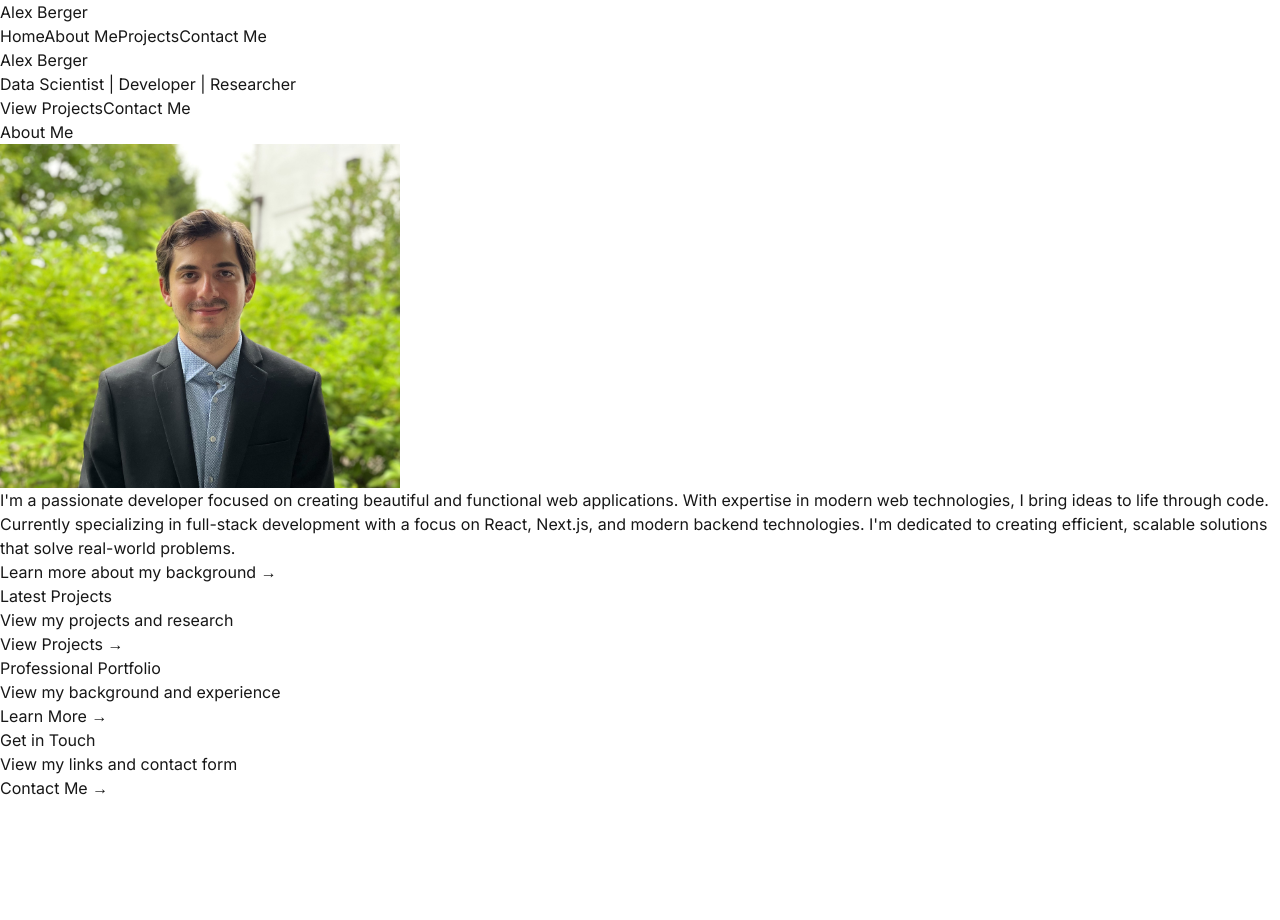
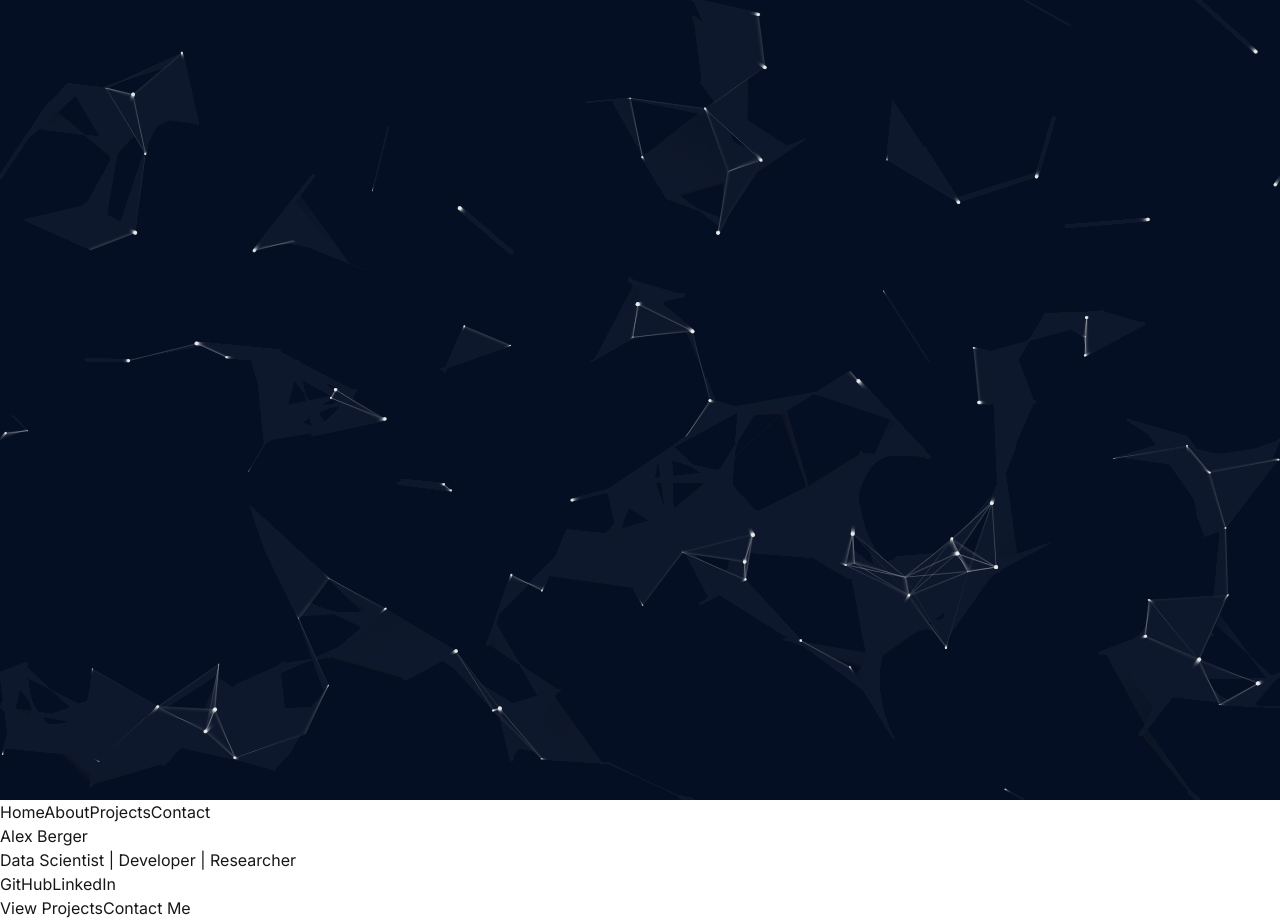
Before and after one commit to aberger1999/Personal-Website, a Next.js app in the folder portfolio-site/: page / in a window 1280 px wide. Before the commit the page ends 800 px from the top, so only its background shows below. Built offline with nearby package versions, Linux system fonts and the light colour scheme.

Commit message:
fixed background

```diff
--- a/portfolio-site/src/app/components/Navbar.tsx
+++ b/portfolio-site/src/app/components/Navbar.tsx
@@ -1,35 +1,16 @@
 'use client';
 import Link from 'next/link';
-import { usePathname } from 'next/navigation';
 
 export default function Navbar() {
-  const pathname = usePathname();
-
-  const isActive = (path: string) => {
-    return pathname === path ? 'text-blue-500' : 'text-gray-300 hover:text-white';
-  };
-
   return (
-    <nav className="fixed top-0 z-50 w-full bg-gray-900/90 backdrop-blur-sm">
+    <nav className="fixed top-0 z-50 w-full bg-transparent backdrop-blur-sm">
       <div className="mx-auto max-w-7xl px-4">
-        <div className="flex h-16 items-center justify-between">
-          <Link href="/" className="text-xl font-bold text-white">
-            Alex Berger
-          </Link>
-
-          <div className="flex space-x-8">
-            <Link href="/" className={`text-sm font-medium ${isActive('/')}`}>
-              Home
-            </Link>
-            <Link href="/about" className={`text-sm font-medium ${isActive('/about')}`}>
-              About Me
-            </Link>
-            <Link href="/projects" className={`text-sm font-medium ${isActive('/projects')}`}>
-              Projects
-            </Link>
-            <Link href="/contact" className={`text-sm font-medium ${isActive('/contact')}`}>
-              Contact Me
-            </Link>
+        <div className="flex h-16 items-center justify-center">
+          <div className="space-x-8 text-sm uppercase tracking-widest">
+            <Link href="/" className="text-gray-300 hover:text-white transition-colors">Home</Link>
+            <Link href="/about" className="text-gray-300 hover:text-white transition-colors">About</Link>
+            <Link href="/projects" className="text-gray-300 hover:text-white transition-colors">Projects</Link>
+            <Link href="/contact" className="text-gray-300 hover:text-white transition-colors">Contact</Link>
           </div>
         </div>
       </div>
--- /dev/null
+++ b/portfolio-site/src/app/components/ParticleBackground.tsx
@@ -0,0 +1,109 @@
+'use client';
+import { useEffect, useRef } from 'react';
+
+export default function ParticleBackground() {
+  const canvasRef = useRef<HTMLCanvasElement>(null);
+
+  useEffect(() => {
+    const canvas = canvasRef.current;
+    if (!canvas) return;
+
+    const ctx = canvas.getContext('2d') as CanvasRenderingContext2D;
+    if (!ctx) return;
+
+    // Set canvas size
+    const resizeCanvas = () => {
+      if (canvas && ctx) {
+        canvas.width = window.innerWidth;
+        canvas.height = window.innerHeight;
+      }
+    };
+
+    resizeCanvas();
+    window.addEventListener('resize', resizeCanvas);
+
+    // Particle type definition
+    interface Particle {
+      x: number;
+      y: number;
+      size: number;
+      speedX: number;
+      speedY: number;
+    }
+
+    const particles: Particle[] = [];
+    const particleCount = 100;
+
+    for (let i = 0; i < particleCount; i++) {
+      particles.push({
+        x: Math.random() * canvas.width,
+        y: Math.random() * canvas.height,
+        size: Math.random() * 2,
+        speedX: Math.random() * 0.5 - 0.25,
+        speedY: Math.random() * 0.5 - 0.25,
+      });
+    }
+
+    let animationFrameId: number;
+
+    // Animation
+    function animate() {
+      ctx.fillStyle = 'rgba(17, 24, 39, 0.1)';
+      ctx.fillRect(0, 0, canvasRef.current!.width, canvasRef.current!.height);
+
+      particles.forEach((particle) => {
+        // Move particles
+        particle.x += particle.speedX;
+        particle.y += particle.speedY;
+
+        // Wrap around screen
+        if (particle.x > canvas!.width) particle.x = 0;
+        if (particle.x < 0) particle.x = canvas!.width;
+        if (particle.y > canvas!.height) particle.y = 0;
+        if (particle.y < 0) particle.y = canvas!.height;
+
+        // Draw particles
+        ctx.beginPath();
+        ctx.arc(particle.x, particle.y, particle.size, 0, Math.PI * 2);
+        ctx.fillStyle = 'rgba(255, 255, 255, 0.5)';
+        ctx.fill();
+
+        // Draw lines between nearby particles
+        particles.forEach((p2) => {
+          const dx = particle.x - p2.x;
+          const dy = particle.y - p2.y;
+          const distance = Math.sqrt(dx * dx + dy * dy);
+
+          if (distance < 100) {
+            ctx.beginPath();
+            ctx.strokeStyle = `rgba(255, 255, 255, ${0.1 * (1 - distance / 100)})`;
+            ctx.lineWidth = 0.5;
+            ctx.moveTo(particle.x, particle.y);
+            ctx.lineTo(p2.x, p2.y);
+            ctx.stroke();
+          }
+        });
+      });
+
+      animationFrameId = requestAnimationFrame(animate);
+    }
+
+    animate();
+
+    // Cleanup function
+    return () => {
+      window.removeEventListener('resize', resizeCanvas);
+      if (animationFrameId) {
+        cancelAnimationFrame(animationFrameId);
+      }
+    };
+  }, []);
+
+  return (
+    <canvas
+      ref={canvasRef}
+      className="fixed inset-0 -z-10"
+      style={{ background: 'rgb(17, 24, 39)' }}
+    />
+  );
+}
--- a/portfolio-site/src/app/layout.tsx
+++ b/portfolio-site/src/app/layout.tsx
@@ -2,6 +2,7 @@
 import { Inter } from 'next/font/google'
 import './globals.css'
 import Navbar from './components/Navbar';
+import ParticleBackground from './components/ParticleBackground';
 
 const inter = Inter({ subsets: ['latin'] })
 
@@ -24,8 +25,9 @@
   return (
     <html lang="en">
       <body className={inter.className}>
+        <ParticleBackground />
         <Navbar />
-        {children}
+        <main>{children}</main>
       </body>
     </html>
   )
--- a/portfolio-site/src/app/page.tsx
+++ b/portfolio-site/src/app/page.tsx
@@ -9,108 +9,45 @@
 export default function Home() {
   return (
     <main>
-      {/* Hero Section */}
-      <section className="flex min-h-screen items-center justify-center bg-gradient-to-b from-gray-900 to-gray-800 px-4">
-        <div className="text-center">
-          <h1 className="mb-6 text-6xl font-bold text-white">
-            <span className="text-blue-500">Alex Berger</span>
+      <section className="min-h-screen flex items-center justify-center">
+        {/* Background dots/lines effect - we can add this later */}
+        <div className="text-center space-y-8 z-10">
+          <h1 className="text-6xl font-bold text-white tracking-tight">
+            Alex Berger
           </h1>
-          <p className="mb-8 text-xl text-gray-300">
+          <p className="text-xl text-gray-400 tracking-wide">
             Data Scientist | Developer | Researcher
           </p>
-          <div className="flex justify-center gap-4">
+
+          {/* Social links */}
+          <div className="flex justify-center space-x-6 my-8">
+            <a href="#" className="text-gray-400 hover:text-white transition-colors">
+              <span className="sr-only">GitHub</span>
+              {/* Add GitHub icon */}
+            </a>
+            <a href="#" className="text-gray-400 hover:text-white transition-colors">
+              <span className="sr-only">LinkedIn</span>
+              {/* Add LinkedIn icon */}
+            </a>
+          </div>
+
+          {/* Action buttons */}
+          <div className="flex justify-center space-x-4">
             <Link
               href="/projects"
-              className="rounded-lg bg-blue-500 px-8 py-3 font-semibold text-white transition hover:bg-blue-600"
+              className="px-8 py-3 rounded-full border border-blue-500 text-blue-500 hover:bg-blue-500 hover:text-white transition-all"
             >
               View Projects
             </Link>
             <Link
               href="/contact"
-              className="rounded-lg border border-white px-8 py-3 font-semibold text-white transition hover:bg-white hover:text-gray-900"
+              className="px-8 py-3 rounded-full border border-white text-white hover:bg-white hover:text-gray-900 transition-all"
             >
               Contact Me
             </Link>
           </div>
         </div>
       </section>
-
-      {/* About Section with Headshot */}
-      <section className="bg-gray-50 py-20">
-        <div className="container mx-auto max-w-6xl px-4">
-          <h2 className="mb-12 text-center text-4xl font-bold text-gray-800">
-            About Me
-          </h2>
-          <div className="flex flex-col gap-8 md:flex-row md:items-center md:gap-12">
-            {/* Headshot */}
-            <div className="md:w-1/3">
-              <div className="relative aspect-square w-full max-w-sm overflow-hidden rounded-lg">
-                {/* Replace with your headshot image */}
-                <Image
-                  src="/images/headshot.jpeg"
-                  alt="Professional headshot"
-                  width={400}
-                  height={400}
-                  className="h-full w-full object-cover"
-                />
-              </div>
-            </div>
-            {/* Professional Summary */}
-            <div className="md:w-2/3">
-              <p className="mb-6 text-lg text-gray-600">
-                I&apos;m a passionate developer focused on creating beautiful and functional web applications.
-                With expertise in modern web technologies, I bring ideas to life through code.
-              </p>
-              <p className="text-lg text-gray-600">
-                Currently specializing in full-stack development with a focus on React, Next.js, and modern backend technologies.
-                I&apos;m dedicated to creating efficient, scalable solutions that solve real-world problems.
-              </p>
-              <div className="mt-6">
-                <Link
-                  href="/about"
-                  className="text-blue-500 hover:text-blue-600"
-                >
-                  Learn more about my background →
-                </Link>
-              </div>
-            </div>
-          </div>
-        </div>
-      </section>
-
-      {/* Quick Highlights */}
-      <section className="py-20">
-        <div className="container mx-auto max-w-6xl px-4">
-          <div className="grid gap-8 md:grid-cols-3">
-            {/* Featured Project */}
-            <div className="rounded-lg bg-white p-6 shadow-lg">
-              <h2 className="mb-4 text-gray-600 font-semibold">Latest Projects</h2>
-              <p className="mb-4 text-gray-600">View my projects and research</p>
-              <Link href="/projects" className="text-blue-500 hover:text-blue-600">
-                View Projects →
-              </Link>
-            </div>
-
-            {/* Skills Overview */}
-            <div className="rounded-lg bg-white p-6 shadow-lg">
-              <h2 className="mb-4 text-gray-600 font-semibold">Professional Portfolio</h2>
-              <p className="mb-4 text-gray-600">View my background and experience</p>
-              <Link href="/about" className="text-blue-500 hover:text-blue-600">
-                Learn More →
-              </Link>
-            </div>
-
-            {/* Contact Preview */}
-            <div className="rounded-lg bg-white p-6 shadow-lg">
-              <h2 className="mb-4 text-gray-600 font-semibold">Get in Touch</h2>
-              <p className="mb-4 text-gray-600">View my links and contact form</p>
-              <Link href="/contact" className="text-blue-500 hover:text-blue-600">
-                Contact Me →
-              </Link>
-            </div>
-          </div>
-        </div>
-      </section>
     </main>
   );
 }
```
